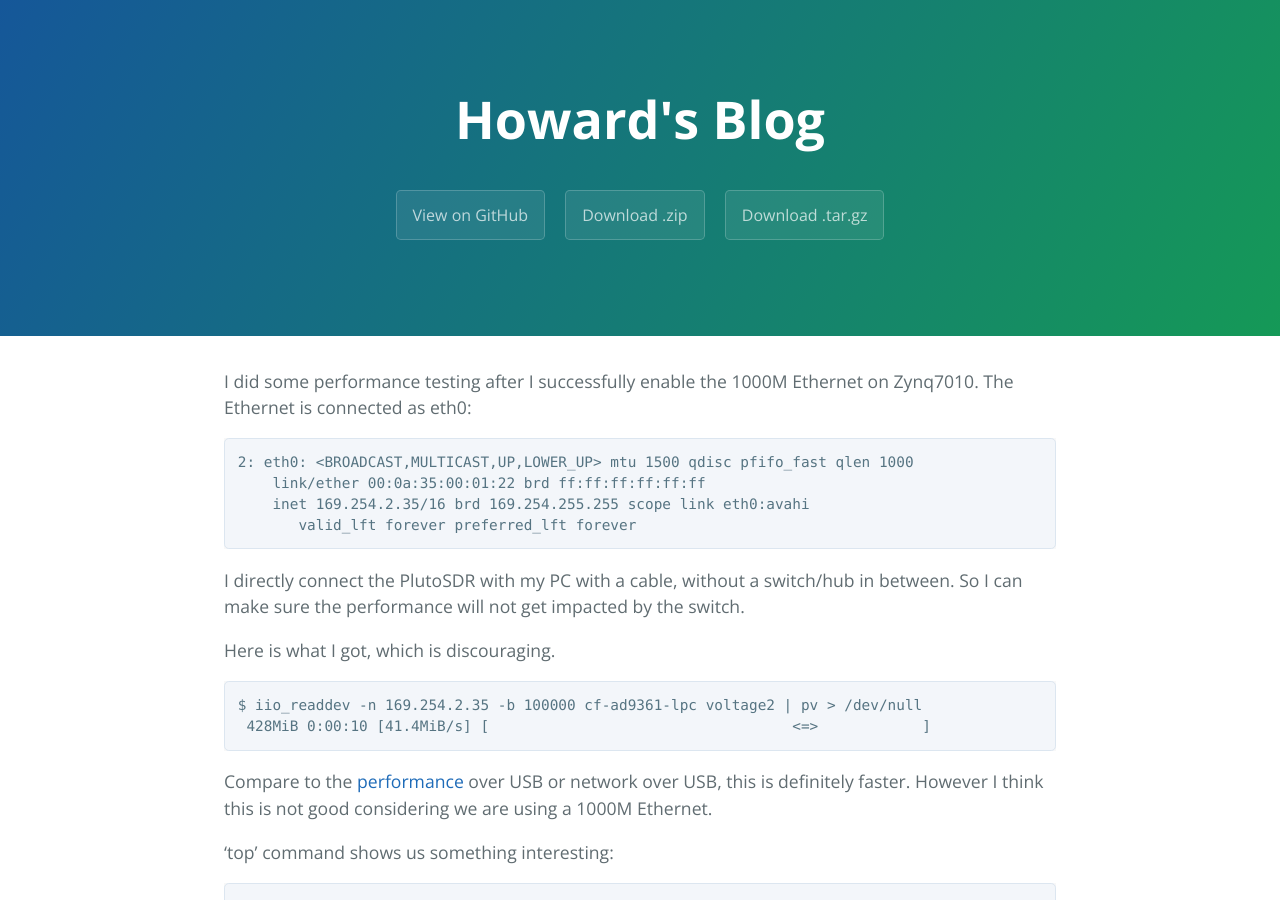
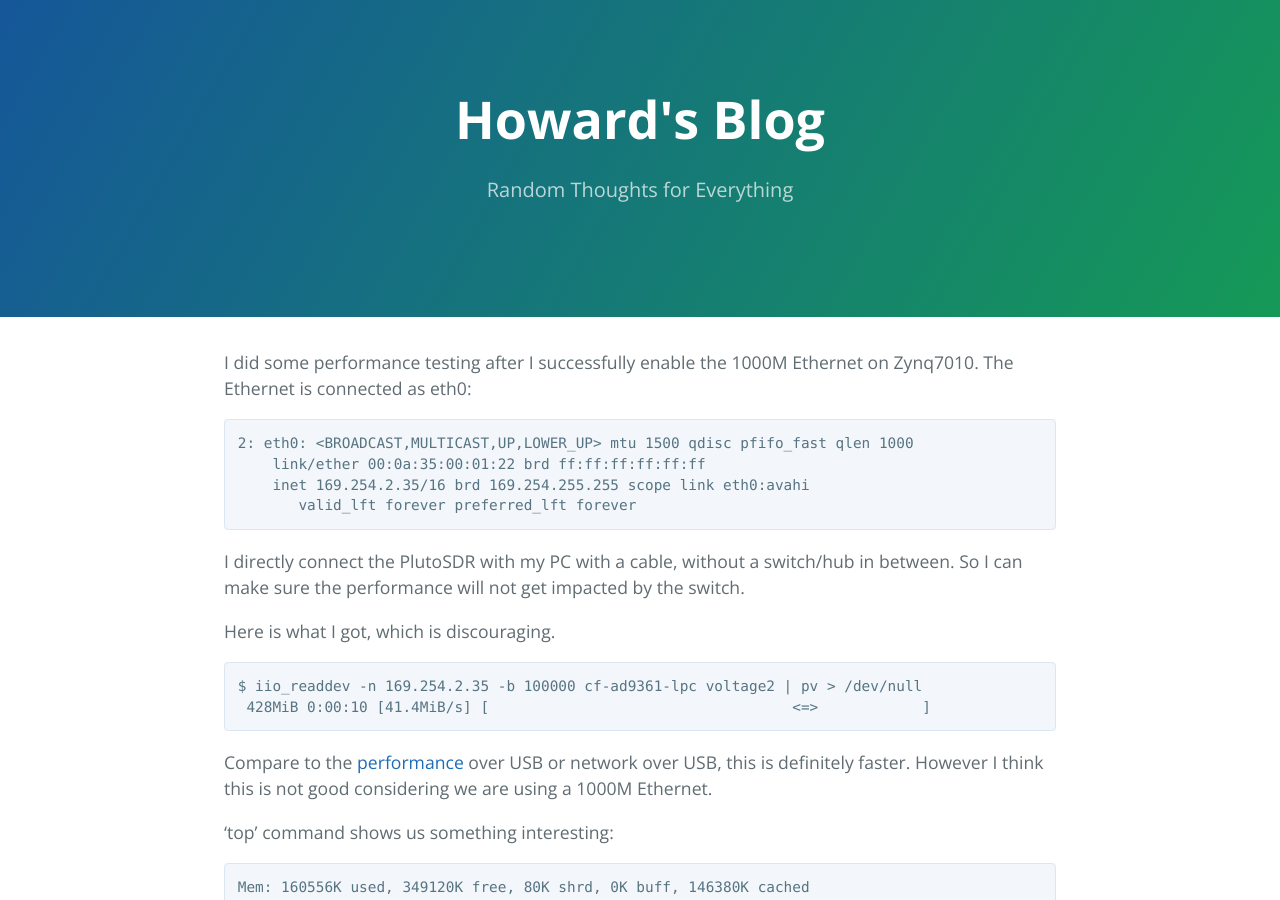
Before and after one commit to howard0su/howard0su.github.io, a Jekyll site: the page built from _posts/2020-09-21-performance-plutosdr.markdown, in a window 1280 px wide and 900 px high. Built offline with Jekyll 4.4.1, drawn with Linux system fonts in a browser that asks for light colours; comment, search, counter and statistics services are not loaded.

Commit message:
Fix banner

```diff
--- a/_config.yml
+++ b/_config.yml
@@ -1,6 +1,6 @@
 # Setup
 title: Howard's Blog
-description: Random Thoughts for Everything
+tagline: Random Thoughts for Everything
 paginate:     1
 locale:       "en"
 
--- a/_includes/page-header.html
+++ b/_includes/page-header.html
@@ -1,7 +1,4 @@
 <section class="page-header">
   <h1 class="project-name">{{ site.title }}</h1>
   <h2 class="project-tagline">{{ site.tagline }}</h2>
-  <a href="#" class="btn">View on GitHub</a>
-  <a href="#" class="btn">Download .zip</a>
-  <a href="#" class="btn">Download .tar.gz</a>
 </section>
```
